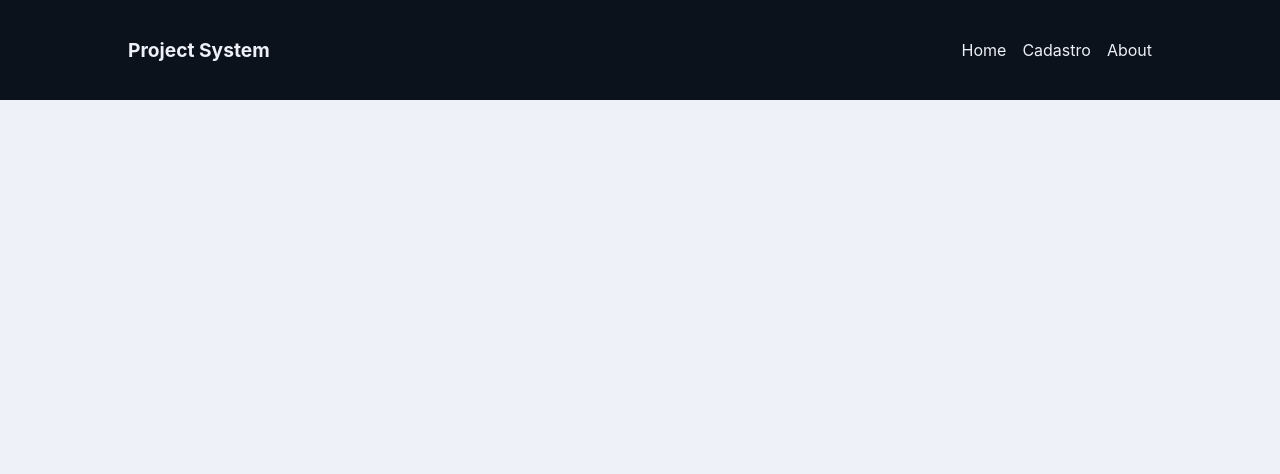
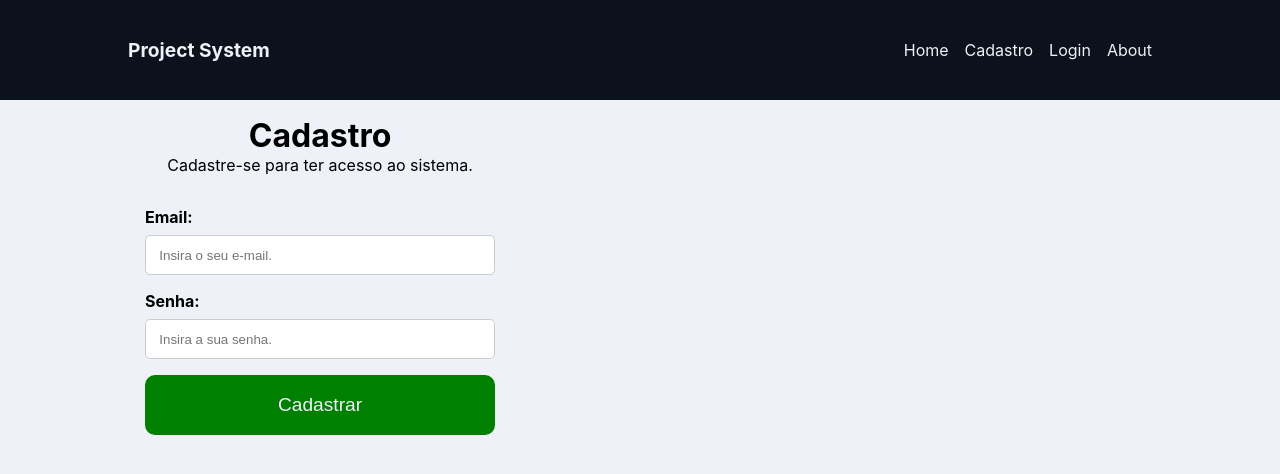
Before and after one commit to lucasfvalle/project_system, a React (Create React App) app: page /login in a window 1280 px wide. Shown: the top 474 px of the page. Built offline with nearby package versions, Linux system fonts and the light colour scheme; no server answers.

Commit message:
Login de usuário.

```diff
--- a/src/App.js
+++ b/src/App.js
@@ -6,6 +6,7 @@ import Home from './pages/Home/Home';
 import About from './pages/About/About';
 import Dashboard from './pages/Dashboard/Dashboard';
 import Register from './pages/Register/Register';
+import Login from './pages/Login/Login';
 
 // Context
 import {AuthProvider} from "./context/AuthContext.js";
@@ -46,6 +47,7 @@ function App() {
           <Header />
             <Routes>
               <Route path="/" element={<Home />} />
+              <Route path="/login" element={<Login />} />
               <Route path="/register" element={!user ? <Register /> : <Navigate to="/" />} />
               <Route path="/about" element={<About />} />
               <Route path="/dashboard" element={!user ? <Navigate to="/" /> : <Dashboard />} />
--- a/src/components/Header/Header.js
+++ b/src/components/Header/Header.js
@@ -25,6 +25,9 @@ function Header(){
                     {user &&(
                         <button onClick={logout}>Sair</button>
                     )}
+                    {!user && (
+                        <Link to="/login"> Login </Link>
+                    )}
                     <Link to="/about">About</Link>
 
                 </nav>
--- a/src/hooks/useAuthentication.js
+++ b/src/hooks/useAuthentication.js
@@ -57,6 +57,38 @@ export const useAuthentication = () => {
 
         setLoading(false)
     };
+    const login = async(data) => {
+        checkIfIsCancelled();
+        setLoading(true)
+        setError(null);
+
+        try {
+            const {user} = await signInWithEmailAndPassword (
+                auth,
+                data.email,
+                data.password
+            )
+            setLoading(false)
+            return user;
+        } catch (error) {
+            console.log(error.message);
+            console.log(typeof error.message);
+
+            let systemErrorMessage
+            if(error.message.includes("Password")){
+                systemErrorMessage = "A senha precisa ter no mínimo 6 caracteres."
+            }else if(error.message.includes("email-already")){
+                systemErrorMessage = "E-mail já cadastrado.";
+            }else{
+                systemErrorMessage = "Ocorreu um erro, por favor, tente mais tarde!";
+            }
+
+            setError(systemErrorMessage);
+            setLoading(false);
+        }
+
+        setLoading(false)
+    };
 
     //Logout
     const logout = () =>{
@@ -74,6 +106,7 @@ export const useAuthentication = () => {
         error,
         loading,
         logout,
+        login,
     }
 
 
--- a/src/pages/Login/Login.js
+++ b/src/pages/Login/Login.js
@@ -0,0 +1,77 @@
+import React from "react";
+import './Login.css';
+
+// Hooks
+import {useEffect, useState} from 'react';
+import { useAuthentication } from "../../hooks/useAuthentication";
+
+function Login(){
+    const [email, setEmail] = useState("");
+    const [password, setPassword] = useState("");
+    const [error, setError] = useState("")
+
+    const {login, error: authError, loading} = useAuthentication();
+
+    const handleSubmit = async (e) =>{
+        e.preventDefault();
+
+        setError("");
+
+        const user = {
+            email,
+            password,
+        };
+
+
+        const res = await login(user);
+
+        console.log(res);
+    }
+
+    useEffect(() => {
+        if(authError){
+            setError(authError);
+        }
+    })
+
+
+    return(
+        <div className="register">
+            <div className="register-title">
+                <h1>Cadastro</h1>
+                <p>
+                    Cadastre-se para ter acesso ao sistema.
+                </p>
+            </div>
+            <form onSubmit={handleSubmit}>
+                <label>
+                    <span>Email:</span>
+                    <input
+                        type="email"
+                        name="email"
+                        required
+                        placeholder="Insira o seu e-mail."
+                        value={email}
+                        onChange={(e) => setEmail(e.target.value)}
+                    />
+                </label>
+                <label>
+                    <span>Senha:</span>
+                    <input
+                        type="password"
+                        name="password"
+                        required
+                        placeholder="Insira a sua senha."
+                        value={password}
+                        onChange={(e) => setPassword(e.target.value)}
+                    />
+                </label>
+
+                {!loading && <button className="btn">Cadastrar</button>}
+                {loading && <button className="btn" disable>Aguarde...</button>}
+                {error && <p className="error">{error}</p>}
+            </form>
+        </div>
+    )
+}
+export default Login
```
